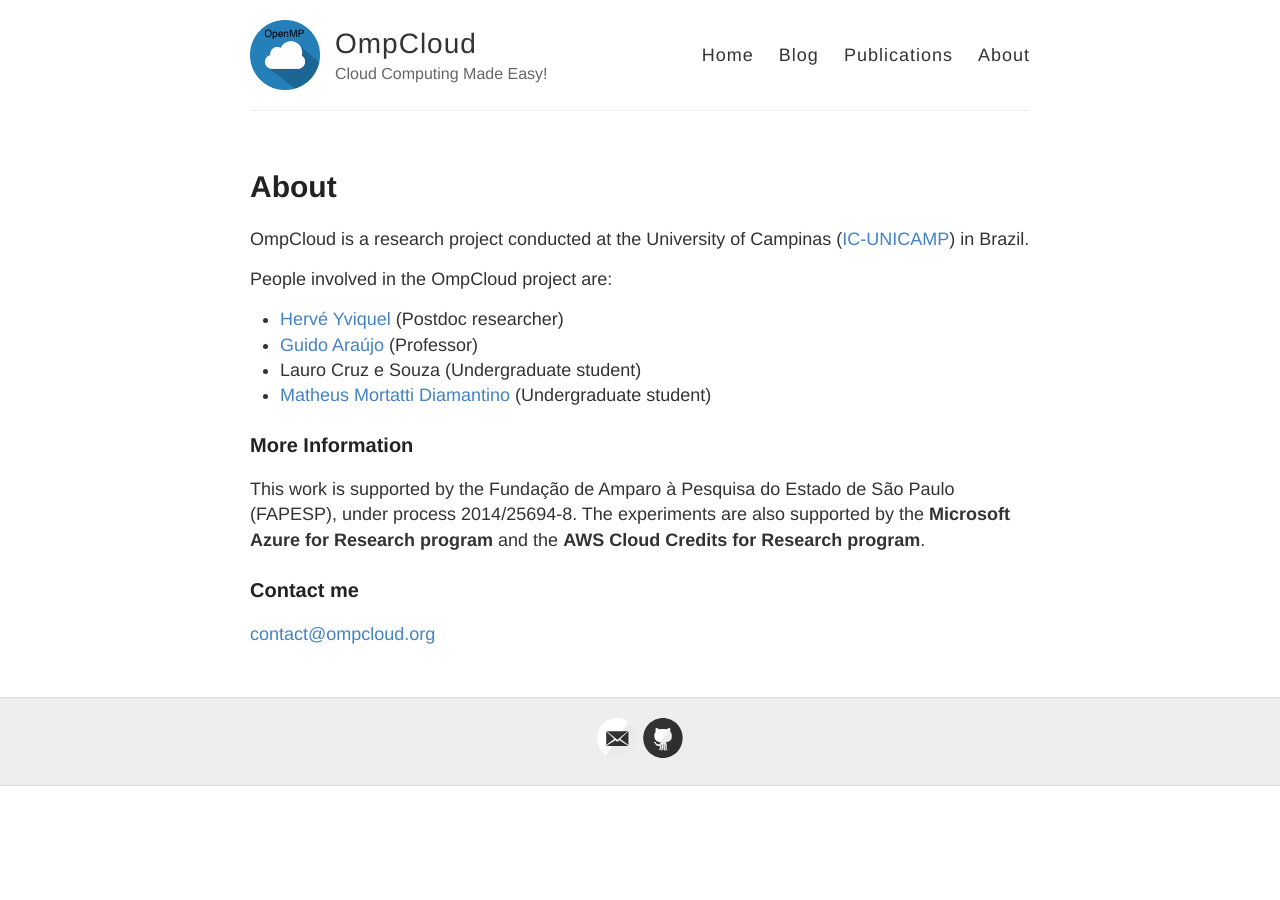
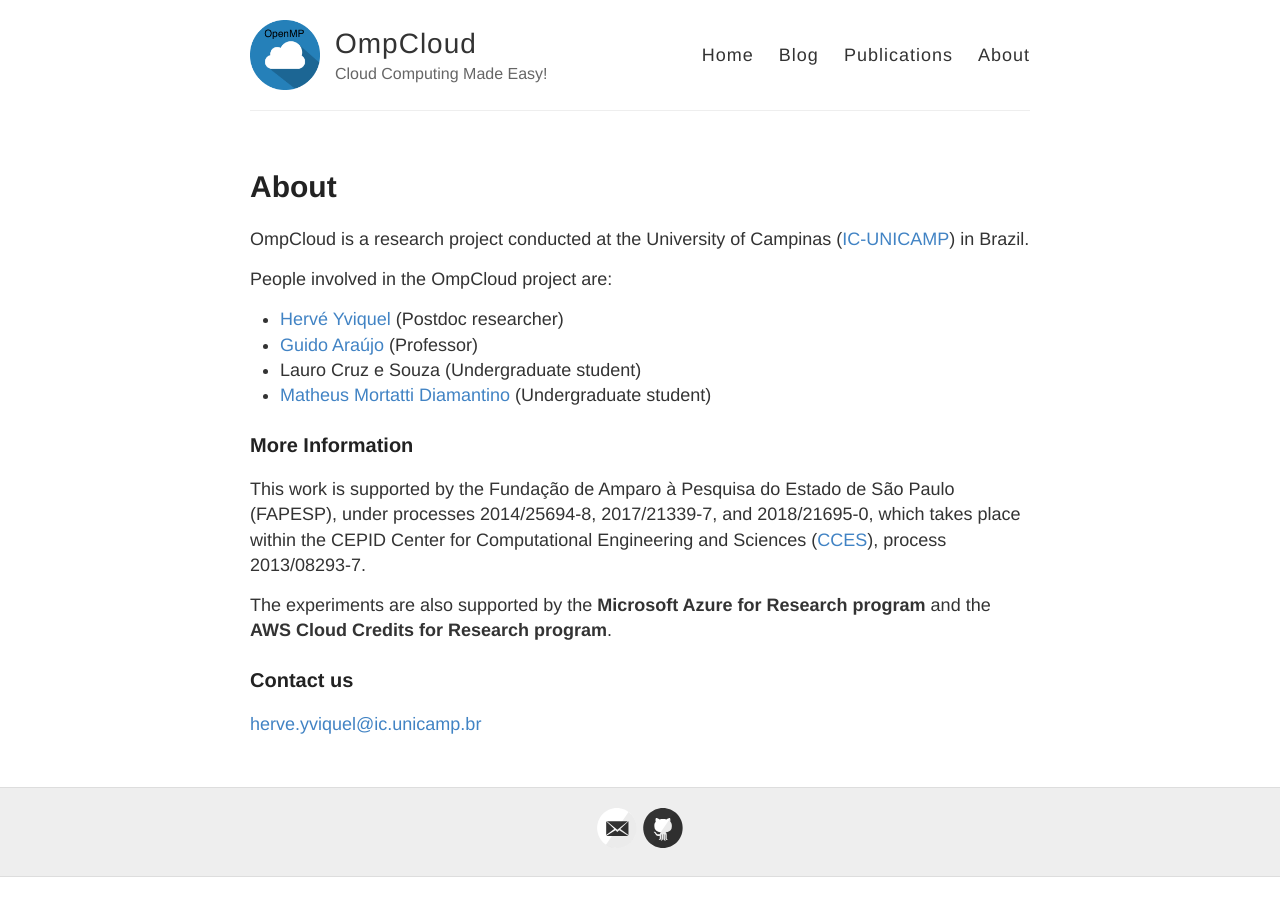
Before and after one commit to ompcloud/ompcloud.github.io, a Jekyll site: the page built from about.md, in a window 1280 px wide. Built offline with Jekyll 4.4.1, drawn with Linux system fonts in a browser that asks for light colours.

Commit message:
update about page

```diff
--- a/about.md
+++ b/about.md
@@ -15,9 +15,10 @@ People involved in the OmpCloud project are:
 
 ### More Information
 
-This work is supported by the Fundação de Amparo à Pesquisa do Estado de São Paulo (FAPESP), under process 2014/25694-8.
+This work is supported by the Fundação de Amparo à Pesquisa do Estado de São Paulo (FAPESP), under processes 2014/25694-8, 2017/21339-7, and 2018/21695-0, which takes place within the CEPID Center for Computational Engineering and Sciences ([CCES](http://cces.unicamp.br/)), process 2013/08293-7.
+
 The experiments are also supported by the __Microsoft Azure for Research program__ and the __AWS Cloud Credits for Research program__.
 
-### Contact me
+### Contact us
 
-[contact@ompcloud.org](mailto:contact@ompcloud.org)
+[herve.yviquel@ic.unicamp.br](mailto:herve.yviquel@ic.unicamp.br)
```
